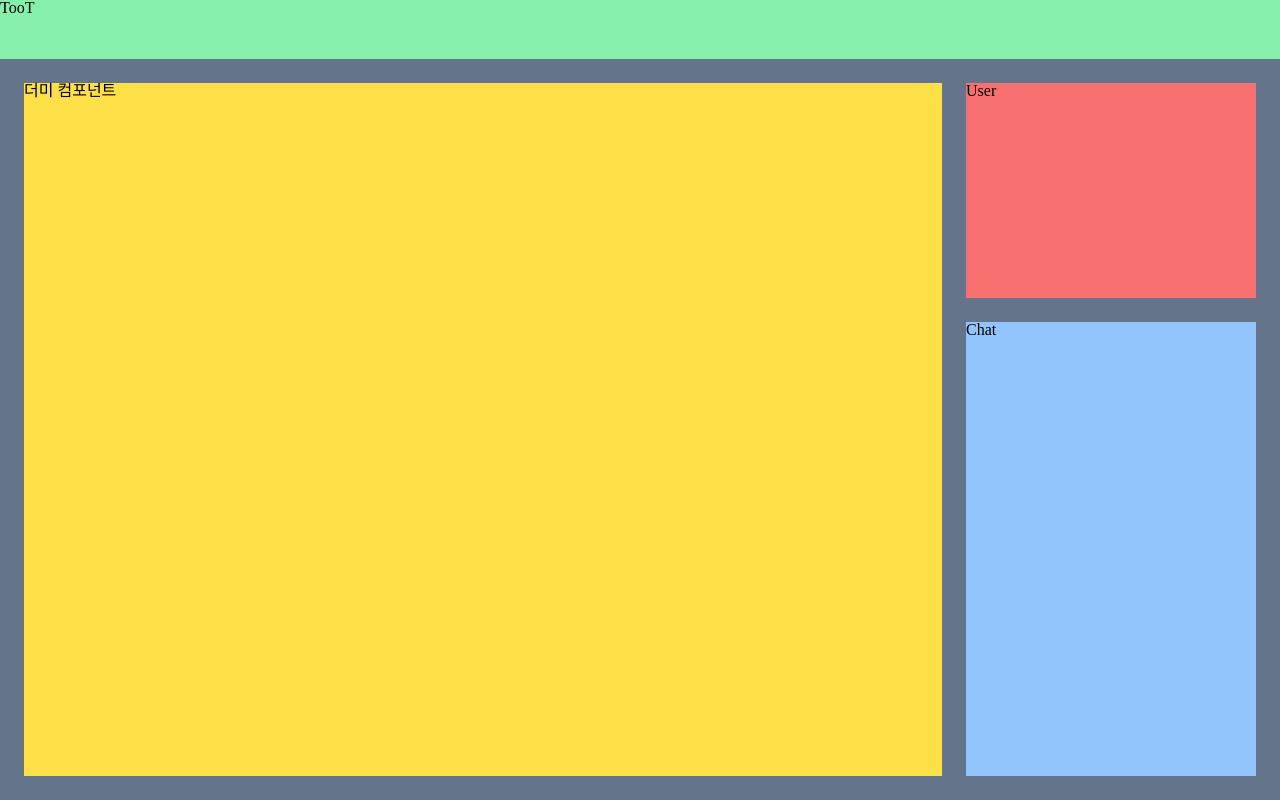
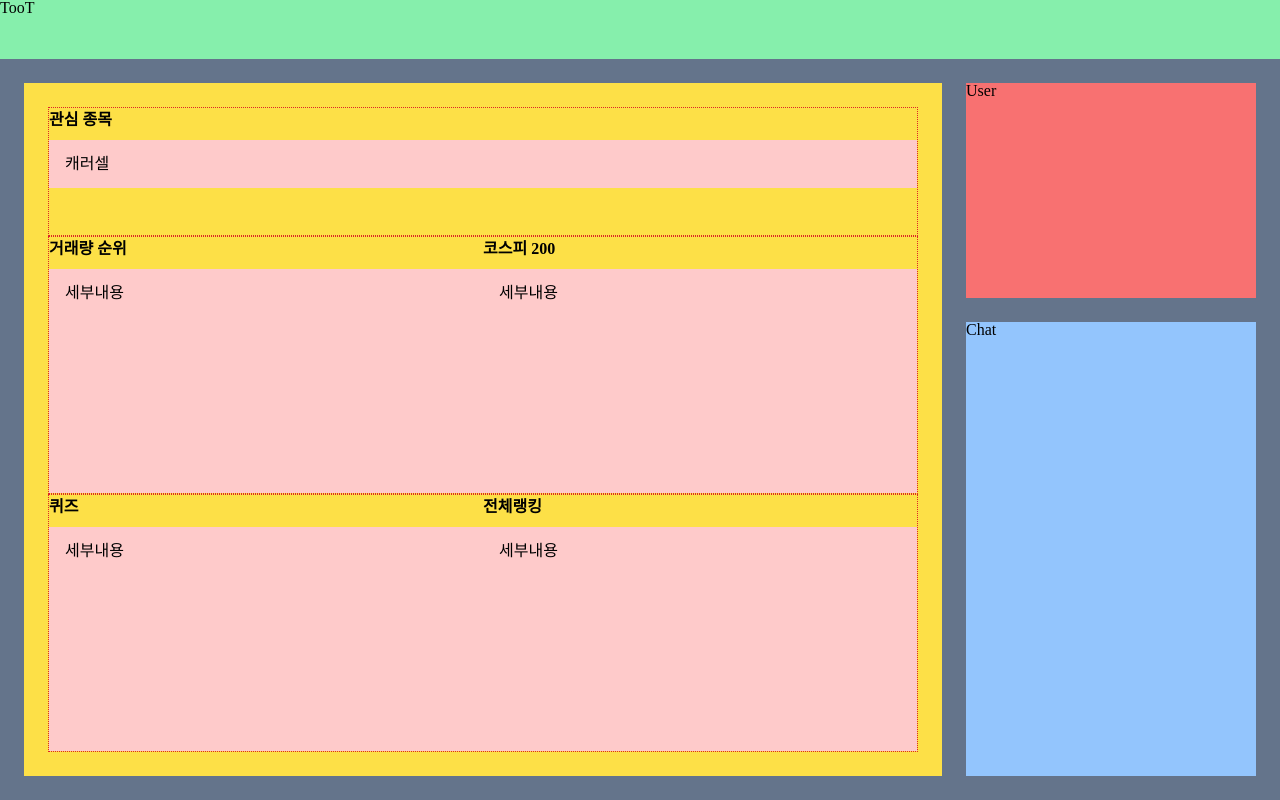
Before and after one commit to real-final/TooT, a React (Create React App) app in the folder frontend/: page / in a window 1280 px wide. Built offline with nearby package versions, Linux system fonts and the light colour scheme.

Commit message:
Add: 메인페이지 레이아웃 구현 완료

```diff
--- a/frontend/src/Grid.tsx
+++ b/frontend/src/Grid.tsx
@@ -1,6 +1,6 @@
-import ChatContainer from "./components/container/chat";
-import MainContainer from "./components/container/main";
-import UserContainer from "./components/container/user";
+import ChatContainer from "./components/container/ChatContainer";
+import MainContainer from "./components/container/MainContainer";
+import UserContainer from "./components/container/UserContainer";
 
 const Grid = () => {
   return (
--- /dev/null
+++ b/frontend/src/Routers.tsx
@@ -0,0 +1,17 @@
+import { Route, Routes } from "react-router-dom";
+import Example from "./components/main/Example";
+import Home from "./components/main/Home";
+
+const Routers = () => {
+  return (
+    <Routes>
+      <Route path="/" element={<Home />}></Route>
+      <Route path="/stock" element={<Example />}></Route>
+      <Route path="/user" element={<Example />}></Route>
+      <Route path="/rank" element={<Example />}></Route>
+      <Route path="/quiz" element={<Example />}></Route>
+    </Routes>
+  );
+};
+
+export default Routers;
--- /dev/null
+++ b/frontend/src/components/container/MainContainer.tsx
@@ -0,0 +1,11 @@
+import Routers from "../../Routers";
+
+const MainContainer = () => {
+  return (
+    <div className="col-span-3 row-span-3 bg-yellow-300">
+      <Routers />
+    </div>
+  );
+}
+
+export default MainContainer;
--- a/frontend/src/components/container/main.tsx
+++ /dev/null
@@ -1,18 +0,0 @@
-import { Route, Routes } from "react-router-dom";
-import Example from "../main/Example";
-
-const MainContainer = () => {
-  return (
-    <div className="col-span-3 row-span-3 bg-yellow-300">
-      <Routes>
-        <Route path="/" element={<Example />}></Route>
-        <Route path="/stock" element={<Example />}></Route>
-        <Route path="/user" element={<Example />}></Route>
-        <Route path="/rank" element={<Example />}></Route>
-        <Route path="/quiz" element={<Example />}></Route>
-      </Routes>
-    </div>
-  );
-}
-
-export default MainContainer;
--- /dev/null
+++ b/frontend/src/components/main/Home.tsx
@@ -0,0 +1,56 @@
+import { ReactNode } from "react";
+
+const Home = () => {
+  return (
+    <div className="h-full p-6">
+      <div className="h-1/5 border border-dotted border-red-600">
+        <Container>
+          <Title>관심 종목</Title>
+          <Content>캐러셀</Content>
+        </Container>
+      </div>
+      <div className="w-full h-2/5 flex border border-dotted border-red-600">
+        <Container>
+          <Title>거래량 순위</Title>
+          <Content>세부내용</Content>
+        </Container>
+        <Container>
+          <Title>코스피 200</Title>
+          <Content>세부내용</Content>
+        </Container>
+      </div>
+      <div className="h-2/5 flex border border-dotted border-red-600">
+        <Container>
+          <Title>퀴즈</Title>
+          <Content>세부내용</Content>
+        </Container>
+        <Container>
+          <Title>전체랭킹</Title>
+          <Content>세부내용</Content>
+        </Container>
+      </div>
+    </div>
+  );
+};
+
+export default Home;
+
+interface BAaProps {
+  children: ReactNode;
+  className?: string;
+}
+
+const Container = (props: BAaProps) => {
+  const { children } = props;
+  return <div className="flex flex-col flex-1">{children}</div>;
+};
+
+const Title = (props: BAaProps) => {
+  const { children } = props;
+  return <h2 className="text-base font-extrabold mb-2">{children}</h2>;
+};
+
+const Content = (props: BAaProps) => {
+  const { children } = props;
+  return <div className="p-4 bg-red-200 flex-grow">{children}</div>;
+};
```
Also changed, not shown: frontend/src/components/container/ChatContainer.tsx (renamed from frontend/src/components/container/chat.tsx), frontend/src/components/container/UserContainer.tsx (renamed from frontend/src/components/container/user.tsx).
